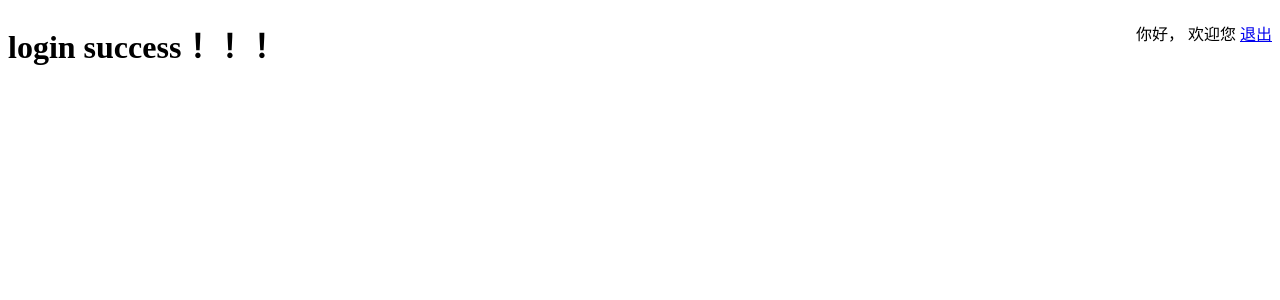
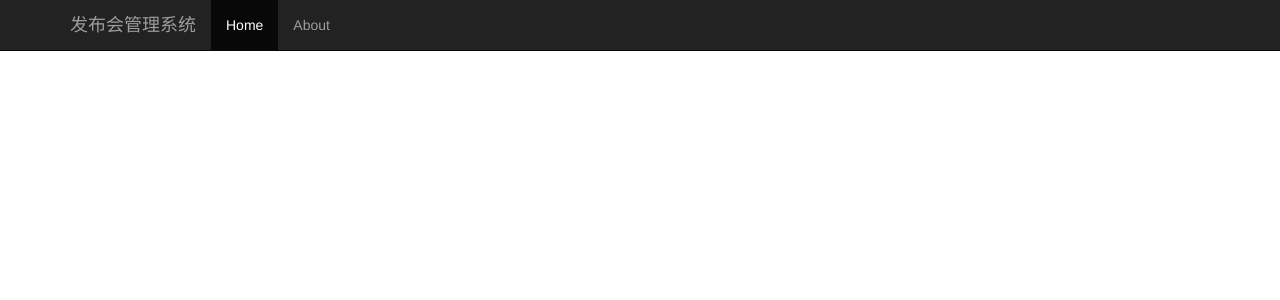
Before and after one commit to zhangbo666/test_sign, a Django app: page /event_manage/ in a window 1280 px wide. Shown: the top 300 px of the page. Run offline with Django 3.2, Linux system fonts and the light colour scheme; a user stored in the database is signed in; some libraries are stand-ins or nearby versions.

Commit message:
2019-03-19 20:20--提交

```diff
--- a/test_sign/sign/templates/event_manage.html
+++ b/test_sign/sign/templates/event_manage.html
@@ -1,14 +1,31 @@
+
 <!DOCTYPE html>
-<html lang="en">
-<head>
-    <meta charset="UTF-8">
+<html lang="zh-CN">
+  <head>
+    <meta charset="utf-8">
+    <meta http-equiv="X-UA-Compatible" content="IE=edge">
+    <meta name="viewport" content="width=device-width, initial-scale=1">
+
     <title>发布会管理系统</title>
-</head>
+
+    <link href="https://cdn.bootcss.com/bootstrap/3.3.7/css/bootstrap.min.css" rel="stylesheet">
+  </head>
+
 <body>
-    <div style="float: right;">
-        <a>你好，{{ user }} 欢迎您</a>
-        <a href="/logout/">退出</a>
-    </div>
-    <h1>login success！！！</h1>
+    <nav class="navbar navbar-fixed-top navbar-inverse">
+      <div class="container">
+        <div class="navbar-header">
+          <a class="navbar-brand" href="#">发布会管理系统</a>
+        </div>
+        <div id="navbar" class="collapse navbar-collapse">
+          <ul class="nav navbar-nav">
+            <li class="active"><a href="#">Home</a></li>
+            <li><a href="#about">About</a></li>
+          </ul>
+        </div><!-- /.nav-collapse -->
+      </div><!-- /.container -->
+    </nav><!-- /.navbar -->
+
+    <div class="container">
 </body>
 </html>
--- a/test_sign/test_sign/settings.py
+++ b/test_sign/test_sign/settings.py
@@ -103,8 +103,8 @@ DATABASES = {
                         'PORT':'3306',
                         'NAME':'sign_db',
                         'USER':'root',
-                        'PASSWORD':'1234qwer',
-                        # 'PASSWORD':'123456',
+                        # 'PASSWORD':'1234qwer',
+                        'PASSWORD':'123456',
                         'OPTIONS':{
                                             'init_command':"SET sql_mode='STRICT_TRANS_TABLES'",
                                             },
```
